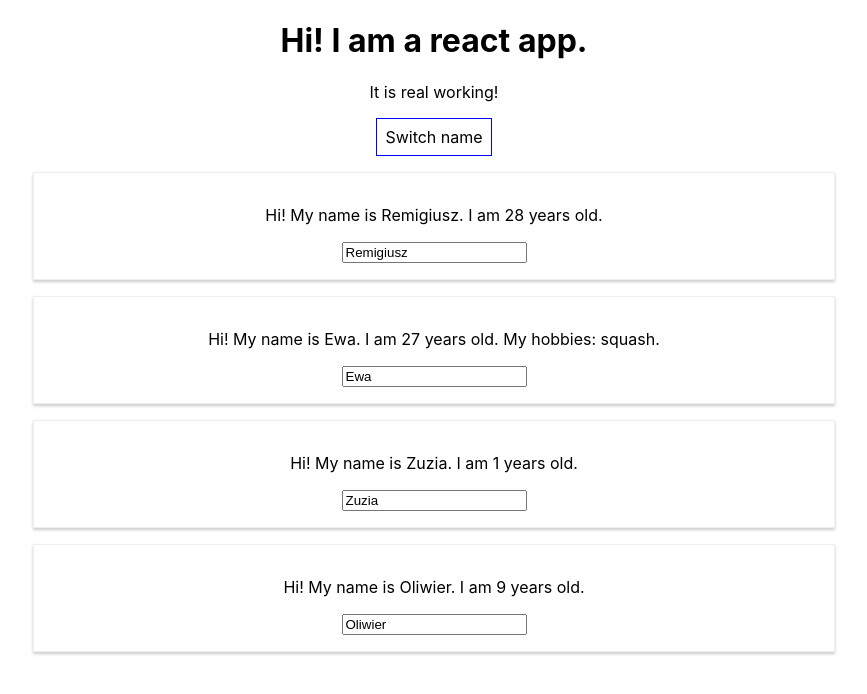
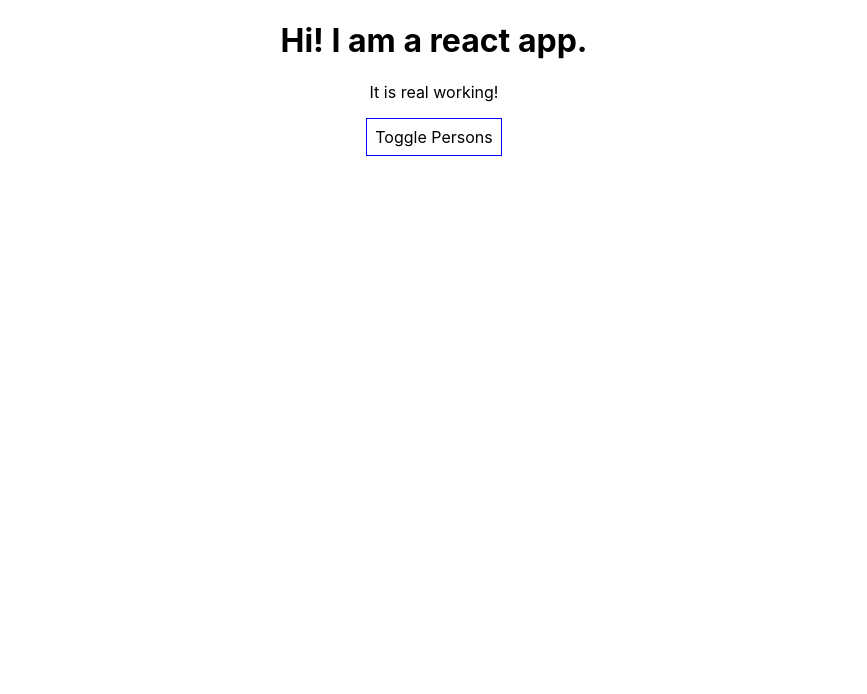
Before and after one commit to RemigiuszKolanko/reactUdemy, a React (Create React App) app: page / in a window 1280 px wide. Shown: the top 694 px of the page, without its empty margins (206-1073 px from the left). Built offline with nearby package versions, Linux system fonts and the light colour scheme.

Commit message:
dynamic list implemented

```diff
--- a/src/App.js
+++ b/src/App.js
@@ -5,34 +5,33 @@ import Person from './Person/Person';
 class App extends Component {
 	state = {
 		persons: [
-			{ name: "Remigiusz", age: 28 },
-			{ name: "Ewa", age: 27 },
-			{ name: "Zuzia", age: 1 },
-			{ name: "Oliwier", age: 9 }
+			{ id: 0, name: "Remigiusz", age: 28 },
+			{ id: 1, name: "Ewa", age: 27 },
+			{ id: 2, name: "Zuzia", age: 1 },
+			{ id: 3, name: "Oliwier", age: 9 }
 		],
-		otherState: "Other state"
+		otherState: "Other state",
+		showPersons: false
 	}
 
-	switchNameHandler = (newName) => {
+	togglePersonHandler = () => {
+		const showPersonState = this.state.showPersons;
 		this.setState({
-			persons: [
-				{ name: newName, age: 28 },
-				{ name: "Ewe", age: 27 },
-				{ name: "Zuz", age: 1 },
-				{ name: "Oliwier", age: 9 }
-			]
-		})
+			showPersons: !showPersonState
+		});
 	}
 
-	nameChangeHandler = (event) => {
+	deletePerson = (index) => {
+		let personsArr = [...this.state.persons];
+		personsArr.splice(index, 1);
 		this.setState({
-			persons: [
-				{ name: 'Remigiusz', age: 28 },
-				{ name: event.target.value, age: 27 },
-				{ name: "Zuzia", age: 1 },
-				{ name: "Oliwier", age: 9 }
-			]
-		})
+			persons: [...personsArr]
+		});
+	}
+
+	personNameHandler = (event, index) => {
+		console.log(event.target.value);
+		console.log(index);
 	}
 
 	render() {
@@ -45,29 +44,34 @@ class App extends Component {
 			cursor: 'pointer'
 		}
 
+		let persons = null;
+
+		if (this.state.showPersons) {
+			persons = (
+				<div>
+					{
+						this.state.persons.map((person, index) => {
+							return <Person
+								key={person.id}
+								name={person.name}
+								age={person.age}
+								click={() => this.deletePerson(index)}
+								changed={() => this.personNameHandler(event, index)}/>
+						})
+					}
+				</div>
+			);
+		}
+
 		return (
 			<div className="App" >
 				<h1>Hi! I am a react app.</h1>
 				<p>It is real working!</p>
 				<button
 					style={style}
-					onClick={this.switchNameHandler.bind(this, 'BUTTON')}>Switch name</button>
-				<Person
-					name={this.state.persons[0].name}
-					age={this.state.persons[0].age} />
-				<Person
-					name={this.state.persons[1].name}
-					age={this.state.persons[1].age}
-					changed={this.nameChangeHandler}>
-						My hobbies: squash.
-				</Person>
-				<Person
-					name={this.state.persons[2].name}
-					age={this.state.persons[2].age}
-					click={this.switchNameHandler.bind(this, 'PARAGRAPH')}/>
-				<Person
-					name={this.state.persons[3].name}
-					age={this.state.persons[3].age} />
+					onClick={this.togglePersonHandler}>Toggle Persons
+				</button>
+				{persons}
 			</div>
 		);
 	}
```
